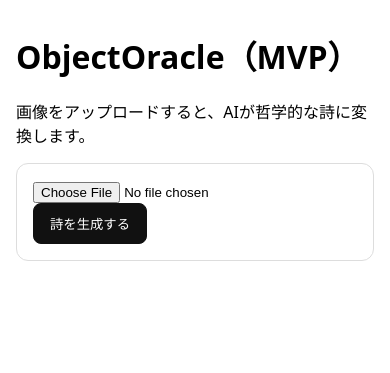
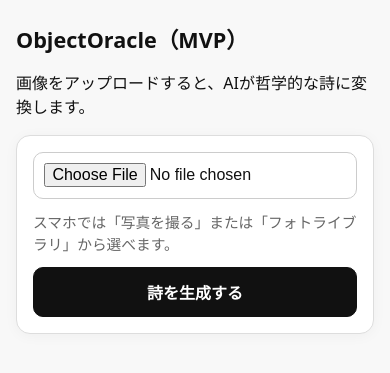
Before and after one commit to karine-mue/ObjectOracle, a Flask app: page / in a window 390 px wide. Shown: the top 373 px of the page. Run offline with Flask 3, Linux system fonts and the light colour scheme.

Commit message:
Improve mobile usability for smartphone-only uploads

```diff
--- a/templates/index.html
+++ b/templates/index.html
@@ -2,14 +2,101 @@
 <html lang="ja">
 <head>
   <meta charset="UTF-8" />
-  <meta name="viewport" content="width=device-width, initial-scale=1.0" />
+  <meta name="viewport" content="width=device-width, initial-scale=1.0, viewport-fit=cover" />
   <title>ObjectOracle MVP</title>
   <style>
-    body { font-family: system-ui, sans-serif; max-width: 760px; margin: 2rem auto; padding: 0 1rem; }
-    .card { border: 1px solid #ddd; border-radius: 12px; padding: 1rem; }
-    .poem { white-space: pre-wrap; line-height: 1.8; background: #fafafa; padding: 1rem; border-radius: 8px; }
-    .error { color: #b00020; }
-    button { padding: .6rem 1rem; border-radius: 8px; border: 1px solid #111; background: #111; color: #fff; }
+    :root {
+      color-scheme: light;
+    }
+
+    * {
+      box-sizing: border-box;
+    }
+
+    body {
+      font-family: system-ui, sans-serif;
+      max-width: 760px;
+      margin: 0 auto;
+      padding: 1rem;
+      line-height: 1.5;
+      background: #f8f8f8;
+      color: #111;
+    }
+
+    h1 {
+      margin-top: 0.5rem;
+      font-size: clamp(1.35rem, 5vw, 2rem);
+    }
+
+    p {
+      margin: 0.5rem 0 1rem;
+    }
+
+    .card {
+      border: 1px solid #ddd;
+      border-radius: 14px;
+      padding: 1rem;
+      background: #fff;
+      box-shadow: 0 2px 14px rgba(0, 0, 0, 0.04);
+    }
+
+    form {
+      display: grid;
+      gap: 0.75rem;
+    }
+
+    .hint {
+      margin: 0;
+      color: #666;
+      font-size: 0.92rem;
+    }
+
+    input[type="file"] {
+      width: 100%;
+      font-size: 1rem;
+      padding: 0.65rem;
+      border: 1px solid #ccc;
+      border-radius: 10px;
+      background: #fff;
+    }
+
+    button {
+      width: 100%;
+      min-height: 48px;
+      padding: 0.75rem 1rem;
+      border-radius: 10px;
+      border: 1px solid #111;
+      background: #111;
+      color: #fff;
+      font-size: 1rem;
+      font-weight: 600;
+      touch-action: manipulation;
+    }
+
+    .poem {
+      white-space: pre-wrap;
+      line-height: 1.8;
+      background: #fff;
+      padding: 1rem;
+      border-radius: 10px;
+      border: 1px solid #e4e4e4;
+    }
+
+    .error {
+      color: #b00020;
+      font-weight: 600;
+    }
+
+    @media (min-width: 768px) {
+      body {
+        padding: 2rem 1rem;
+      }
+
+      button {
+        width: auto;
+        min-width: 220px;
+      }
+    }
   </style>
 </head>
 <body>
@@ -18,7 +105,8 @@
 
   <div class="card">
     <form method="post" enctype="multipart/form-data">
-      <input type="file" name="image" accept="image/*" required />
+      <input type="file" name="image" accept="image/*" capture="environment" required />
+      <p class="hint">スマホでは「写真を撮る」または「フォトライブラリ」から選べます。</p>
       <button type="submit">詩を生成する</button>
     </form>
   </div>
```
Also changed, not shown: README.md.
